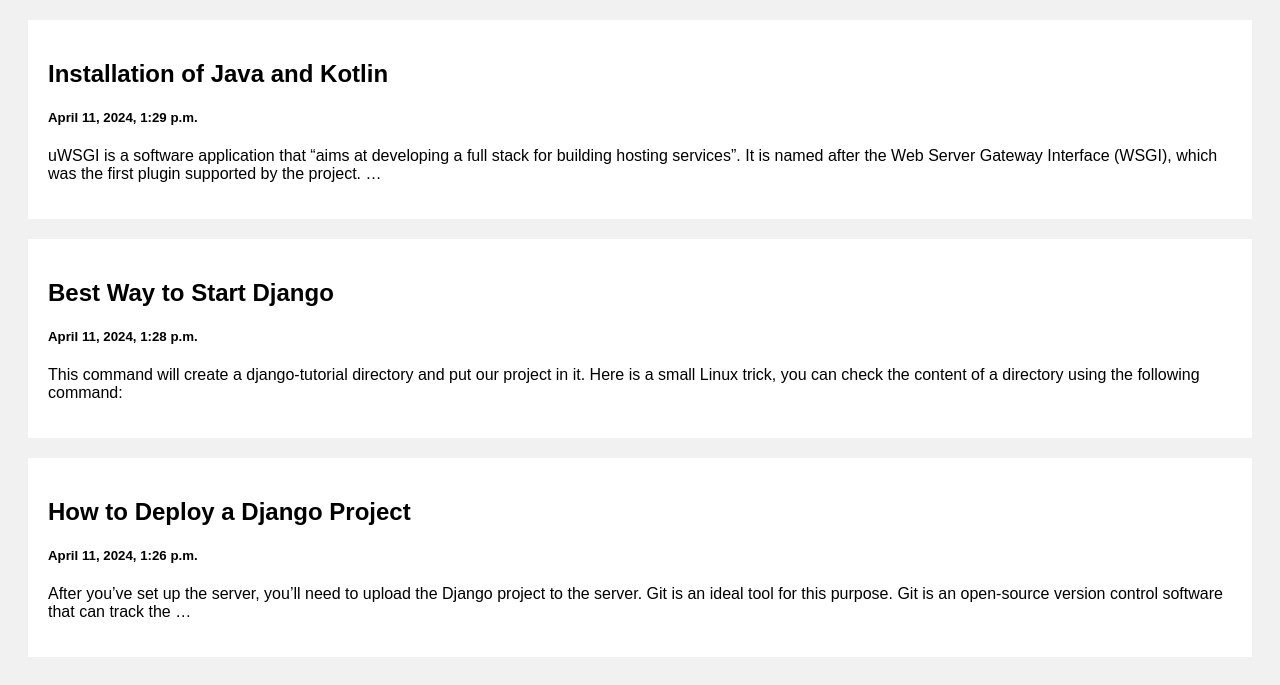
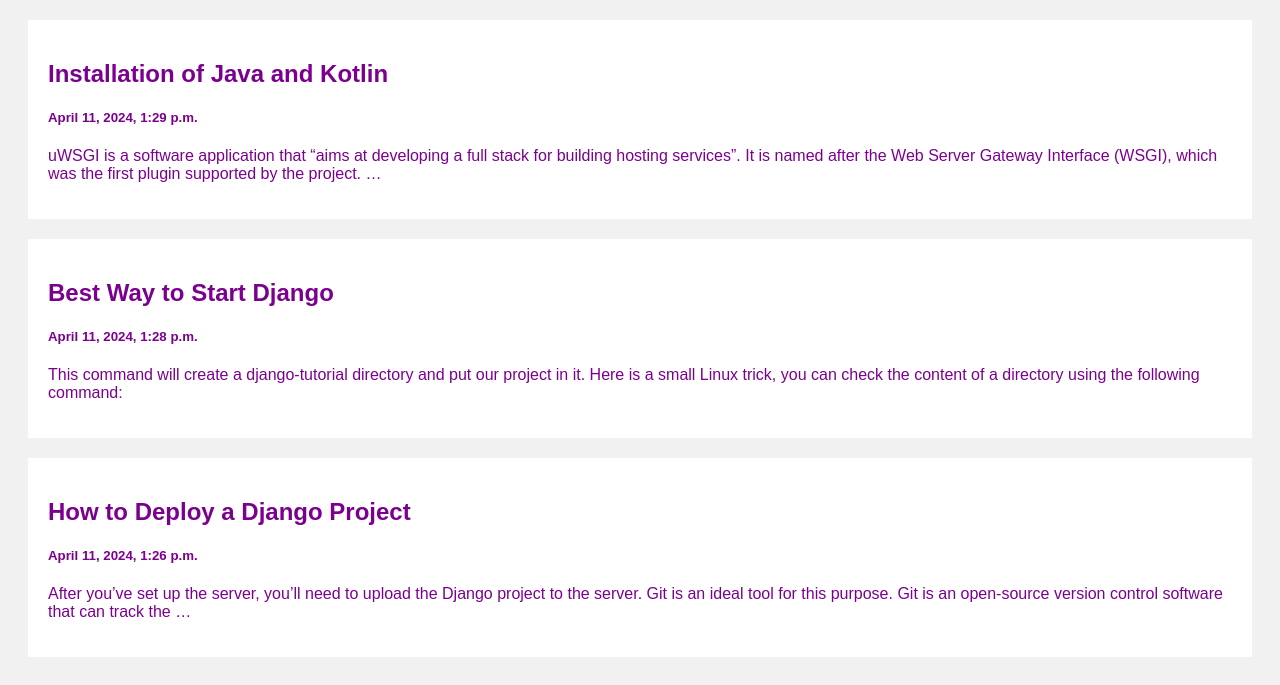
Before and after one commit to Deepakjoy789/Django-Blog, a Django app: page / in a window 1280 px wide. Shown: the part 201-886 px from the top of the page. Run offline with Django 5.2, Linux system fonts and the light colour scheme; data comes from the database, SQL or seed files in the repository.

Commit message:
Second Commit

```diff
--- a/templates/index.html
+++ b/templates/index.html
@@ -55,7 +55,7 @@
   <div class="leftcolumn">
     {% for post in posts reversed %}
     <div class="card">
-      <a style="text-decoration: none; color: black;" href="/post/{{post.id}}">
+      <a style="text-decoration: none; color: rgb(124, 0, 143);" href="/post/{{post.id}}">
         <h2>{{post.title}}</h2>
         <h5>{{post.created_at}}</h5>
         <p>{{post.body|truncatewords:35}}</p>
```
